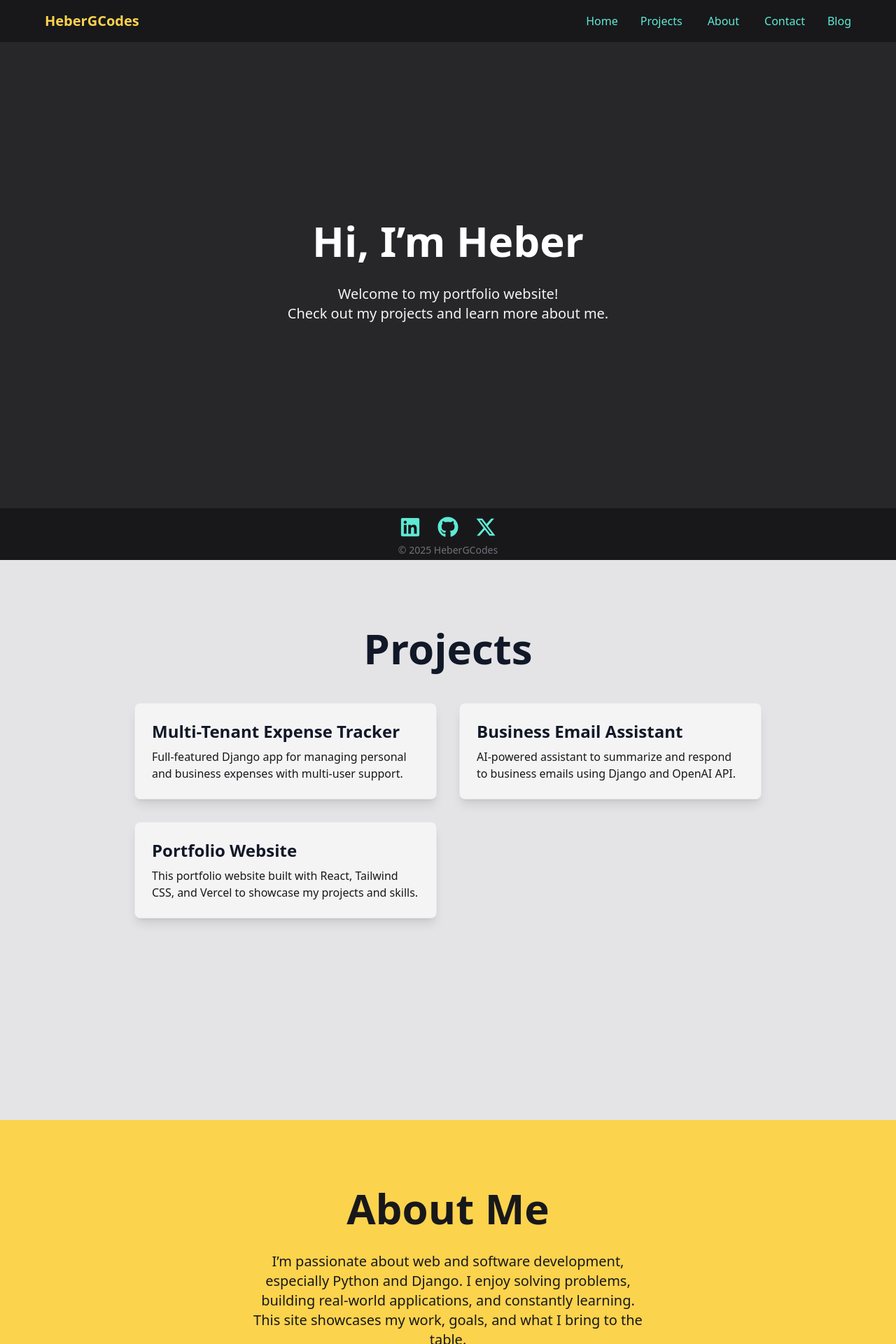
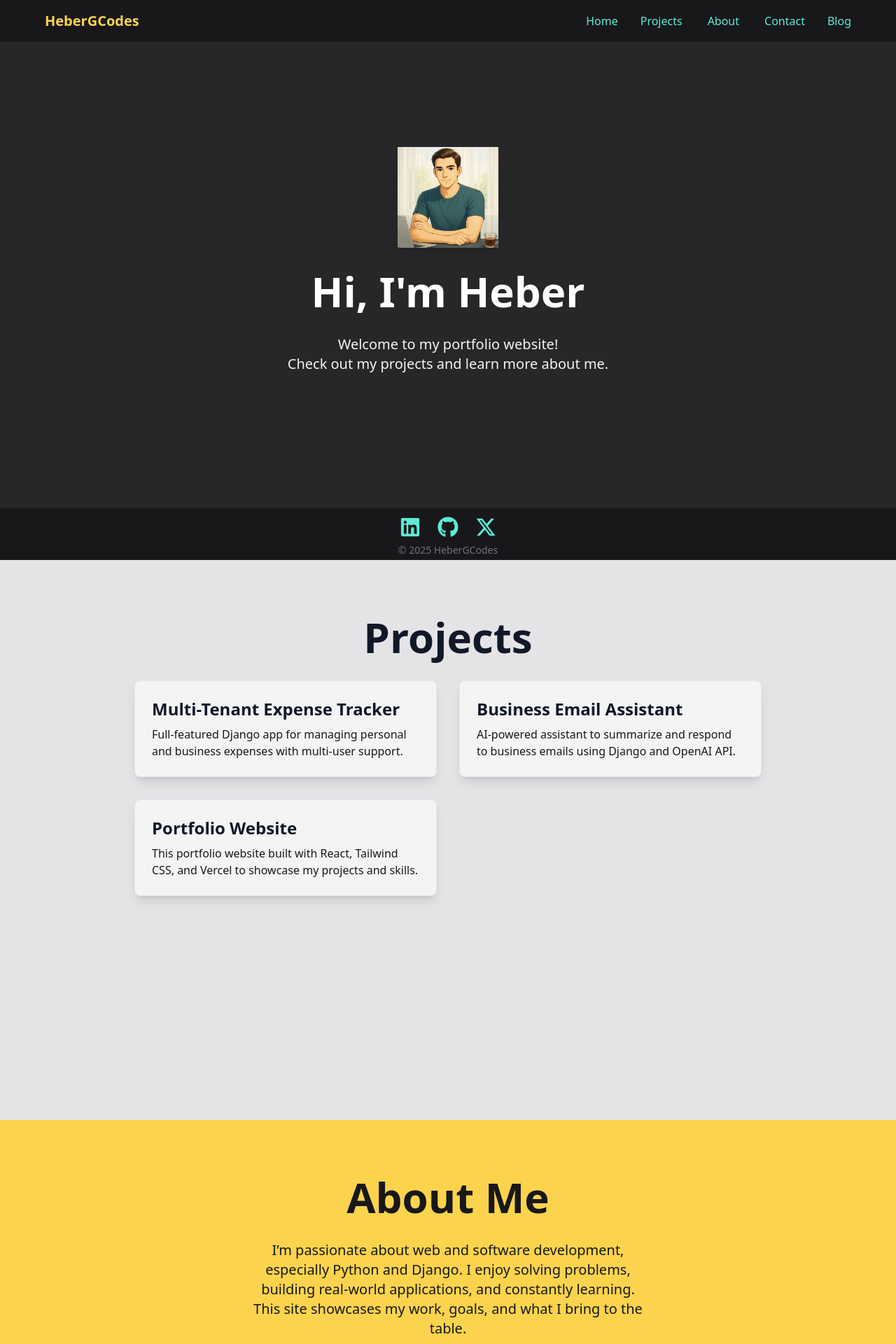
Before and after one commit to HeberGCodes/my-portfolio-frontend, a React (Create React App) app: page / in a window 1280 px wide. Shown: the top 1920 px of the page at 70% size. Built offline with nearby package versions, Linux system fonts and the light colour scheme.

Commit message:
Hero: add avatar image and adjust layout

```diff
--- a/src/sections/About.jsx
+++ b/src/sections/About.jsx
@@ -2,7 +2,7 @@ import FadeInSection from "../components/FadeInSection";
 
 export default function About() {
     return (
-      <div className="min-h-screen flex flex-col items-center bg-amber-300 text-zinc-900 p-6 pt-24 pb-12">
+      <div className="min-h-screen flex flex-col items-center bg-amber-300 text-zinc-900 p-6 pt-20 pb-12">
         <FadeInSection>
           <h1 className="text-6xl font-bold text-center mb-8">About Me</h1>
         </FadeInSection>
--- a/src/sections/Contact.jsx
+++ b/src/sections/Contact.jsx
@@ -16,9 +16,9 @@ export default function Contact() {
   };
 
   return (
-    <div className="min-h-screen bg-teal-700 px-4 pt-24 pb-12">
+    <div className="min-h-screen bg-teal-700 px-4 pt-20 pb-12">
       <FadeInSection>
-        <h1 className="text-6xl font-bold text-zinc-100 text-center mb-12">Contact</h1>
+        <h1 className="text-6xl font-bold text-zinc-100 text-center mb-8">Contact</h1>
       </FadeInSection>
 
       <FadeInSection>
--- a/src/sections/Hero.jsx
+++ b/src/sections/Hero.jsx
@@ -1,11 +1,16 @@
 export default function Hero() {
     return (
-      <div className="min-h-screen flex flex-col justify-center items-center bg-zinc-800 text-white p-6">
-
-        <h1 className="opacity-0 animate-fade-in text-5xl sm:text-6xl font-bold mb-8 text-center">
-          Hi, I’m Heber
+      <div className="min-h-screen flex flex-col justify-center items-center bg-zinc-800 text-white pb-6">
+        {/* Avatar */}
+        <img
+          src="/me_avatar.jpg"
+          alt="Heber G avatar"
+          className="w-36 h-36 shadow-lg mb-8 animate-fade-in"
+        />
+        <h1 className="opacity-0 animate-fade-in-slow text-5xl sm:text-6xl font-bold mb-8 text-center">
+          Hi, I'm Heber
         </h1>
-        <p className="opacity-0 animate-fade-in-slow text-xl sm:text-xl text-zinc-100 max-w-xl text-center mb-6">
+        <p className="opacity-0 animate-fade-in-delay text-xl sm:text-xl text-zinc-100 max-w-xl text-center mb-8">
           Welcome to my portfolio website!
           <br/>
           Check out my projects and learn more about me.
--- a/src/sections/Projects.jsx
+++ b/src/sections/Projects.jsx
@@ -21,9 +21,9 @@ export default function Projects() {
   ];;
 
     return (
-      <div className="min-h-screen bg-zinc-200 text-gray-900 px-4 pt-24 pb-12">
+      <div className="min-h-screen bg-zinc-200 text-gray-900 px-4 pt-20 pb-12">
         <FadeInSection>
-          <h1 className="text-6xl font-bold text-center mb-12">Projects</h1>
+          <h1 className="text-6xl font-bold text-center mb-8">Projects</h1>
         </FadeInSection>
         <div className="grid gap-8 max-w-4xl mx-auto md:grid-cols-2">
           {projects.map(({ title, description, url }) => (
```
